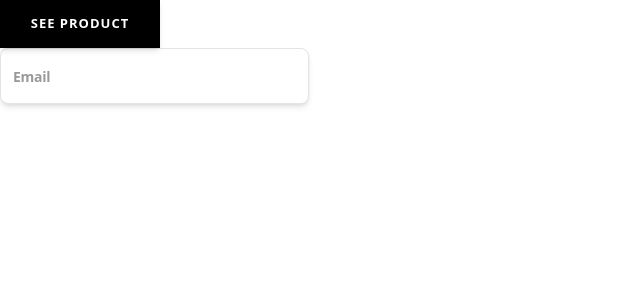
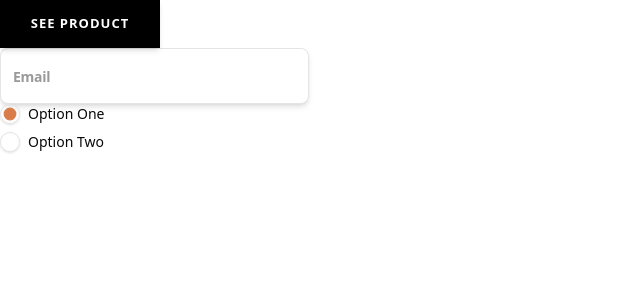
Before and after one commit to Youmnaelzany/audiophile-ecommerce-website-25, a Next.js app: page / in a window 1280 px wide. Shown: the top 300 px of the page, without its empty margins (0-640 px from the left). Built offline with nearby package versions, Linux system fonts and the light colour scheme.

Commit message:
Add radio group component and update styles; enhance global CSS for improved theming

```diff
--- a/src/app/globals.css
+++ b/src/app/globals.css
@@ -1,6 +1,7 @@
 @tailwind base;
 @tailwind components;
 @tailwind utilities;
+
 @layer base {
   :root {
     --background: 0 0% 100%;
@@ -29,6 +30,7 @@
     --chart-5: 27 87% 67%;
     --radius: 0.5rem
   }
+
   .dark {
     --background: 240 10% 3.9%;
     --foreground: 0 0% 98%;
@@ -56,10 +58,12 @@
     --chart-5: 340 75% 55%
   }
 }
+
 @layer base {
   * {
     @apply border-border;
   }
+
   body {
     @apply bg-background text-foreground;
   }
--- a/src/app/page.tsx
+++ b/src/app/page.tsx
@@ -1,11 +1,24 @@
 import { Button } from "@/components/ui/button";
 import { Input } from "@/components/ui/input";
+import { Label } from "@/components/ui/label"
+import { RadioGroup, RadioGroupItem } from "@/components/ui/radio-group"
 
 export default function Home() {
   return (
     <main className="">
       <Button variant={"destructive"}>See Product</Button>
       <Input type="email" placeholder="Email" />
+      <RadioGroup defaultValue="option-one">
+        <div className="flex items-center space-x-2">
+          <RadioGroupItem value="option-one" id="option-one" />
+          <Label htmlFor="option-one">Option One</Label>
+        </div>
+        <div className="flex items-center space-x-2">
+          <RadioGroupItem value="option-two" id="option-two" />
+          <Label htmlFor="option-two">Option Two</Label>
+        </div>
+      </RadioGroup>
+
     </main>
   );
 }
--- a/src/components/ui/radio-group.tsx
+++ b/src/components/ui/radio-group.tsx
@@ -28,13 +28,13 @@ const RadioGroupItem = React.forwardRef<
     <RadioGroupPrimitive.Item
       ref={ref}
       className={cn(
-        "aspect-square h-4 w-4 rounded-full border border-primary text-primary shadow focus:outline-none focus-visible:ring-1 focus-visible:ring-ring disabled:cursor-not-allowed disabled:opacity-50",
+        "aspect-square h-5 w-5 rounded-full border border-gray text-orange shadow focus:outline-none focus-visible:ring-1 focus-visible:ring-ring disabled:cursor-not-allowed disabled:opacity-50",
         className
       )}
       {...props}
     >
       <RadioGroupPrimitive.Indicator className="flex items-center justify-center">
-        <Circle className="h-3.5 w-3.5 fill-primary" />
+        <Circle className="h-3.5 w-3.5 fill-orange border-none" />
       </RadioGroupPrimitive.Indicator>
     </RadioGroupPrimitive.Item>
   )
```
